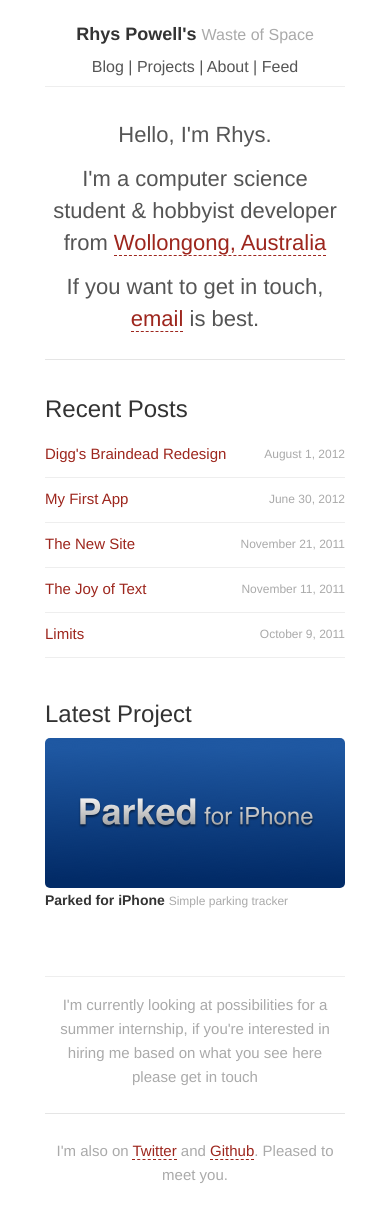
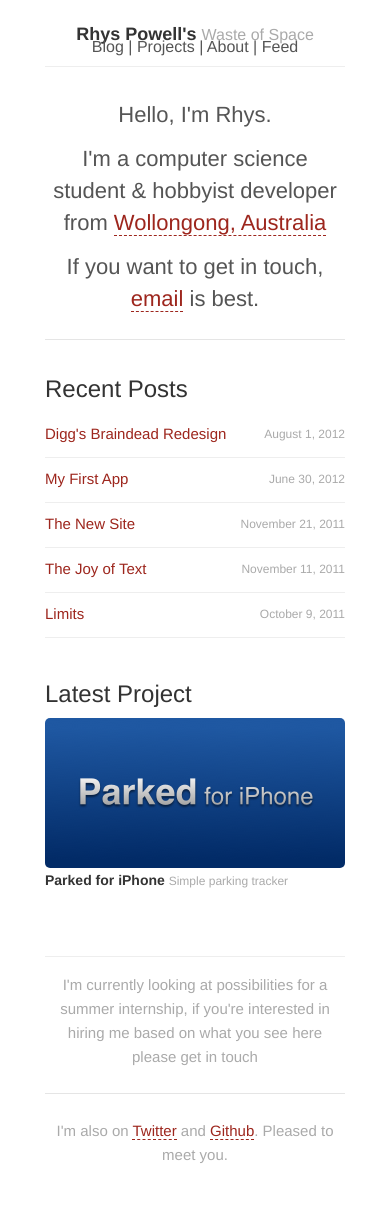
Before and after one commit to rpowelll/rpowelll.github.com, a Jekyll site: the page built from index.html, in a window 390 px wide. Built offline with Jekyll 4.4.1, drawn with Linux system fonts in a browser that asks for light colours; Markdown is read by kramdown in place of the engine named in the settings; the list of posts is cut into pages by our own code.

Commit message:
Implements a Sass based grid, removes grid classes from HTML

```diff
--- a/_layouts/default.html
+++ b/_layouts/default.html
@@ -7,7 +7,7 @@
 		<title>Rhys Powell</title>
 		{% endif %}
 		<meta content='text/html; charset=utf-8' http-equiv='content-type' />
-		<meta name="viewport" content="width=device-width, initial-scale=1.0">
+		<meta name="viewport" content="width=device-width, initial-scale=1.0" />
 
 		<meta name="author" content="Rhys Powell" />
 		<meta name="description" content="The personal site of Rhys Powell, computer science student and hobbyist developer" />
@@ -29,7 +29,7 @@
 		<link rel="stylesheet" type="text/css" href="/css/site.css">
 	</head>
 	<body>
-		<header class="split">
+		<header>
 				<div class='logo'>
 					<a href="/">
 						<svg xmlns="http://www.w3.org/2000/svg" width="40" height="60"> <path transform="scale(0.05)" style="fill:#404040;fill-opacity:1;stroke:none" d="m 319.23299,641.96561 c -49.05933,35.49729 -71.45137,93.32016 -62.35725,146.58563 -93.96807,80.2322 -150.48671,149.43663 -134.88762,170.99549 15.59114,21.548 98.8548,-10.5467 204.34222,-74.68731 47.75933,25.24955 109.73244,21.83849 158.77597,-13.64734 49.04347,-35.48584 71.66456,-93.28366 62.6175,-146.54387 93.9129,-80.13725 150.43708,-149.18736 134.84587,-170.73524 -15.11848,-20.89465 -94.02706,8.59909 -194.99501,68.84445 8.23021,4.76564 15.9772,10.39865 23.20249,16.8037 40.87148,-19.91216 70.16551,-27.36043 77.40583,-17.35379 13.8699,19.16893 -58.1683,94.7771 -160.88106,169.09582 -102.71276,74.31873 -197.05723,119.09821 -210.92713,99.92928 -7.77293,-10.74271 11.42469,-39.28045 47.86241,-75.35592 4.0177,10.07213 9.44873,19.73644 16.06029,28.87398 5.01439,6.93021 10.58357,13.13114 16.60555,18.81598 33.96549,-15.2713 79.45122,-42.30217 127.12077,-76.79388 47.66956,-34.49172 87.56947,-69.24243 112.69703,-96.72836 -3.51646,-7.49777 -7.66467,-14.72682 -12.67911,-21.65703 -45.815,-63.31899 -137.48221,-75.15633 -204.80875,-26.44159 z"></path> </svg>
--- a/css/grid.sass
+++ b/css/grid.sass
@@ -8,7 +8,7 @@
   @media #{$small-media-query}
     width: $small-container-width
 
-.split
+=split
   > div, > header, > section, > footer, > nav
     width: $column-width
     margin: 0 0 2em
@@ -35,3 +35,7 @@
     > div, > header, > section, > footer, > nav
       float: none !important
       margin: 0 auto 2em
+
+
+.split
+  +split
--- a/css/site.css
+++ b/css/site.css
@@ -339,9 +339,28 @@
         background: url(/images/project-thumbs/sassy-bootstrap-1col@2x.); } }
 
 body > header {
+  zoom: 1;
   padding-top: 20px;
   height: 48px;
   border-bottom: 1px #eeeeee solid; }
+  body > header > div, body > header > header, body > header > section, body > header > footer, body > header > nav {
+    width: 300px;
+    margin: 0 0 2em; }
+    body > header > div:first-child, body > header > header:first-child, body > header > section:first-child, body > header > footer:first-child, body > header > nav:first-child {
+      float: left; }
+    body > header > div:last-child, body > header > header:last-child, body > header > section:last-child, body > header > footer:last-child, body > header > nav:last-child {
+      float: right; }
+  body > header:before, body > header:after {
+    content: "";
+    display: table; }
+  body > header:after {
+    clear: both; }
+  @media all and (max-width: 660px) {
+    body > header {
+      margin-bottom: 1em; }
+      body > header > div, body > header > header, body > header > section, body > header > footer, body > header > nav {
+        float: none !important;
+        margin: 0 auto 2em; } }
   body > header a {
     text-decoration: none;
     color: inherit;
@@ -402,6 +421,26 @@
       font-size: 22px;
       line-height: 32px; } }
 
+#recent-activity {
+  zoom: 1; }
+  #recent-activity > div, #recent-activity > header, #recent-activity > section, #recent-activity > footer, #recent-activity > nav {
+    width: 300px;
+    margin: 0 0 2em; }
+    #recent-activity > div:first-child, #recent-activity > header:first-child, #recent-activity > section:first-child, #recent-activity > footer:first-child, #recent-activity > nav:first-child {
+      float: left; }
+    #recent-activity > div:last-child, #recent-activity > header:last-child, #recent-activity > section:last-child, #recent-activity > footer:last-child, #recent-activity > nav:last-child {
+      float: right; }
+  #recent-activity:before, #recent-activity:after {
+    content: "";
+    display: table; }
+  #recent-activity:after {
+    clear: both; }
+  @media all and (max-width: 660px) {
+    #recent-activity {
+      margin-bottom: 1em; }
+      #recent-activity > div, #recent-activity > header, #recent-activity > section, #recent-activity > footer, #recent-activity > nav {
+        float: none !important;
+        margin: 0 auto 2em; } }
   #recent-activity #posts article.post-stub {
     border-bottom: 1px #eeeeee solid;
     padding: 6px 0;
--- a/css/site.sass
+++ b/css/site.sass
@@ -5,6 +5,7 @@
 @import project-thumbs
 
 body > header
+  +split
   padding-top: 20px
   height: 48px
   border-bottom: 1px $light-grey solid
@@ -83,6 +84,7 @@
         line-height: 32px
 
 #recent-activity
+  +split
 
   h2
     // text-align: center
--- a/index.html
+++ b/index.html
@@ -10,7 +10,7 @@
 
 <hr />
 
-<section class="split" id="recent-activity">
+<section id="recent-activity">
   <section id="posts">
     <h2>Recent Posts</h2>
 
```
Lines whose indentation alone changed are shown as unchanged.
